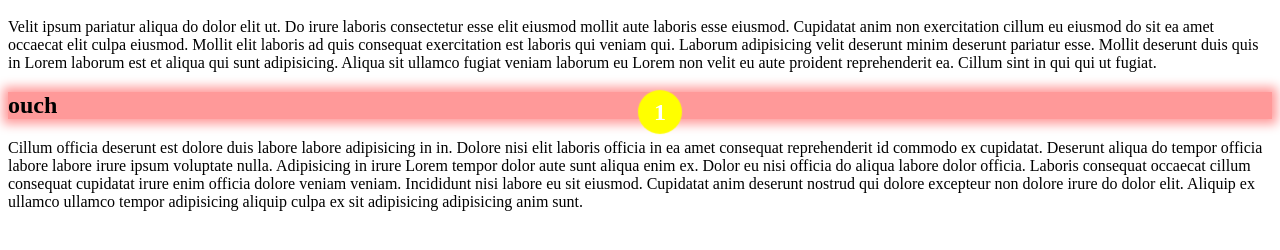
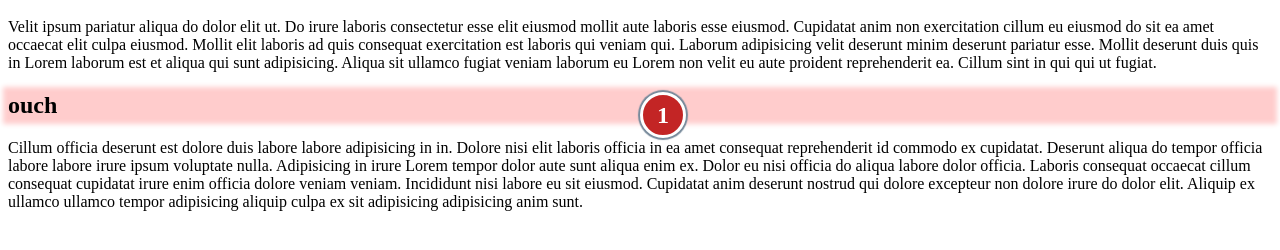
Before and after one commit to SlapTeam/Slap, a plain HTML site: page test_ui/test.html in a window 1280 px wide. In both pictures the pointer is over the element 640 px from the left and 153 px from the top of the page. Shown: the part 48-298 px from the top of the page. Drawn offline with nearby package versions, Linux system fonts and the light colour scheme.

Commit message:
A few style changes to the token

```diff
--- a/test_ui/test.html
+++ b/test_ui/test.html
@@ -4,8 +4,9 @@
   <style>
 
   .slp_commented:hover {
-    background: rgba(255, 0, 0, 0.4);
-    box-shadow: 0 0 10px 5px rgba(255, 0, 0, 0.4);
+    background: rgba(255, 0, 0, 0.2);
+    box-shadow: 0 0 5px 5px rgba(255, 0, 0, 0.2);
+
   }
 
   .slp_comment {
@@ -17,7 +18,7 @@
   .slp_comment .slp_token {
     position: absolute;
     left: 50%;
-    background: red;
+    background: #C32525;
     color: white;
     padding: 10px;
     width: 20px;
@@ -25,13 +26,15 @@
     line-height: 20px;
     text-align: center;
     border-radius: 50%;
-    box-shadow: 0 0 1px 2px red;
+    border: 3px solid white;
+    box-shadow: 0 0 1px 2px #D1D6DC;
     cursor: pointer;
   }
 
+
   .slp_commented:hover>.slp_comment .slp_token {
-    background: yellow;
-    box-shadow: 0 0 1px 2px yellow;
+    background: #C32525;
+    box-shadow: 0 0 1px 2px #76899A;
   }
 
   .slp_popup {
```
